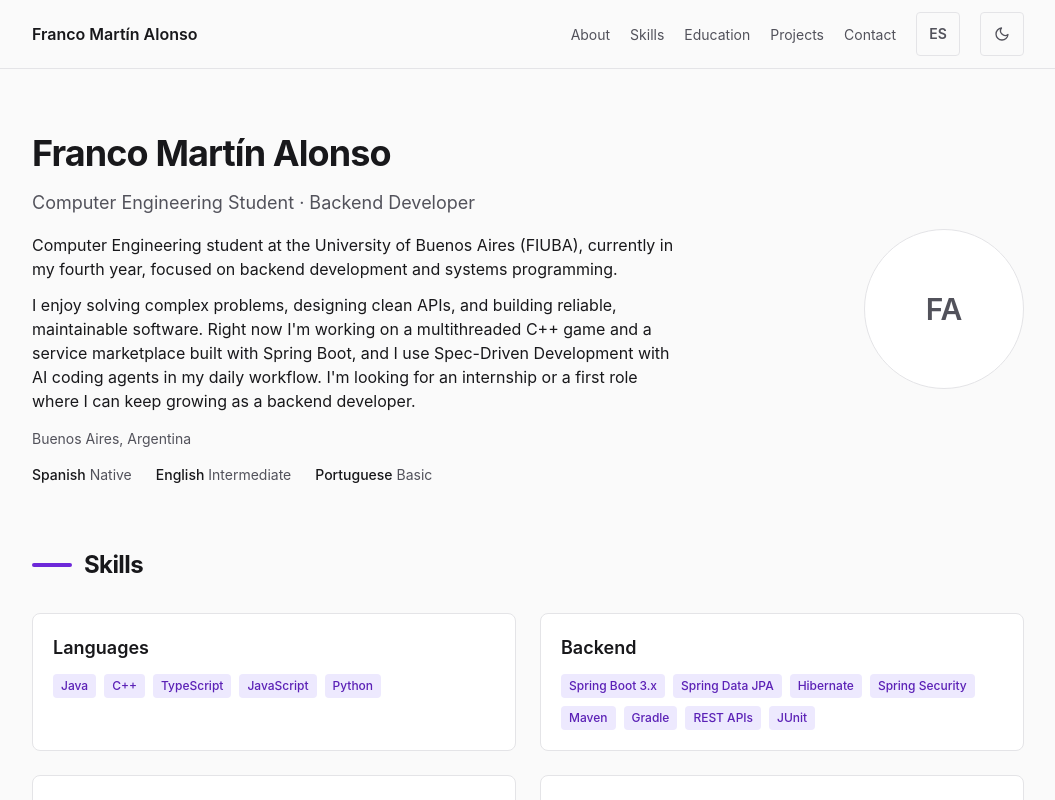
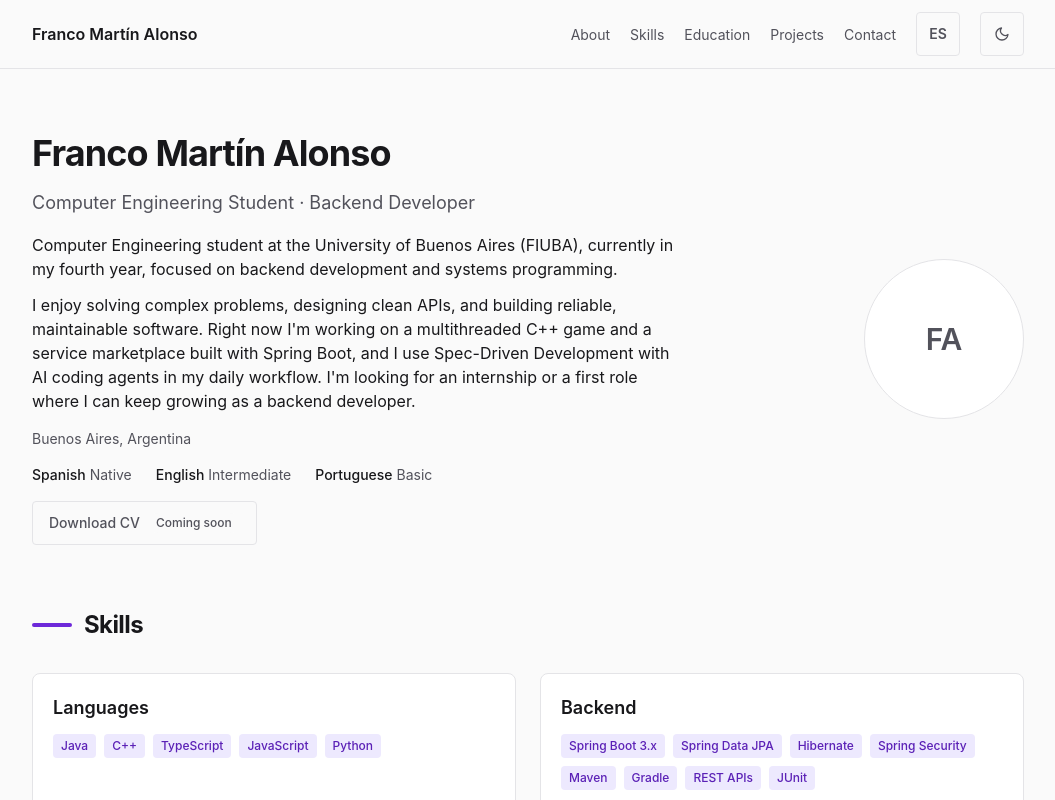
Before and after one commit to MartinAlonso333/MartinAlonso333.github.io, a Next.js app: page / in a window 1280 px wide. Shown: the top 800 px of the page, without its empty margins (112-1167 px from the left). Built offline with nearby package versions, Linux system fonts and the light colour scheme.

Commit message:
Agregar workflow de despliegue y README, alinear documentación

```diff
--- a/specs/001-portfolio-profesional/contracts/static-export.contract.md
+++ b/specs/001-portfolio-profesional/contracts/static-export.contract.md
@@ -15,7 +15,7 @@ Cubre Restricciones Adicionales de la constitución, FR-012, FR-016 y SC-009.
 
 ## Contenido de `out/` (salida publicable)
 
-- `index.html` — la página única, en español (`<html lang="es">`).
+- `index.html` — la página única, en inglés (`<html lang="en">`).
 - Assets con hash en `_next/static/`.
 - Recursos de `public/` copiados (foto, CV, favicon) cuando existan.
 - MUST NOT incluirse ningún artefacto de desarrollo (`node_modules/`, `.next/`,
--- a/specs/001-portfolio-profesional/tasks.md
+++ b/specs/001-portfolio-profesional/tasks.md
@@ -135,11 +135,11 @@ Proyecto único en la raíz del repositorio. Paths: `src/`, `public/`,
 
 **Independent Test**: El botón de CV no lleva a error; alternar tema funciona, persiste y no parpadea (quickstart V5/V4).
 
-- [ ] T027 [US6] Add the CV download button to `src/components/Hero.tsx` using `content.cv`: si `cv.available === false`, el botón no conduce a error ni a enlace roto (atributo deshabilitado o `href` a ancla de reserva); si está disponible, enlaza a `cv.url` (FR-011, contract invariante 5)
+- [x] T027 [US6] Add the CV download button to `src/components/Hero.tsx` using `content.cv`: si `cv.available === false`, el botón no conduce a error ni a enlace roto (atributo deshabilitado o `href` a ancla de reserva); si está disponible, enlaza a `cv.url` (FR-011, contract invariante 5)
 - [x] T028 [P] [US6] Create `src/components/ThemeToggle.tsx` como client component (`'use client'`): `<button>` con etiqueta accesible que describa la acción, ícono SVG con `aria-hidden="true"`, operable por teclado, foco visible (contracts/theme.contract.md, Principio IV)
 - [x] T029 [US6] Integrate ThemeToggle into `src/components/Header.tsx`
 - [x] T030 [US6] Implement theme behavior in `src/components/ThemeToggle.tsx` + `src/lib/theme.ts`: alternar claro/oscuro, escribir `localStorage.theme`, restaurar al cargar, y escuchar cambios de `prefers-color-scheme` solo cuando la preferencia sea `'system'`; evitar hydration mismatch leyendo estado tras montar (FR-013, SC-005, contracts/theme.contract.md)
-- [ ] T031 [P] [US6] Add static assets placeholders in `public/`: `favicon.ico` y carpeta lista para `foto.jpg` y `cv.pdf` (los archivos reales se agregan luego como cambio de contenido; sin enlaces rotos mientras falten)
+- [x] T031 [P] [US6] Add static assets placeholders in `public/`: `favicon.ico` y carpeta lista para `foto.jpg` y `cv.pdf` (los archivos reales se agregan luego como cambio de contenido; sin enlaces rotos mientras falten)
 
 **Checkpoint**: Todas las historias funcionan de forma independiente.
 
@@ -151,7 +151,7 @@ Proyecto único en la raíz del repositorio. Paths: `src/`, `public/`,
 
 **Independent Test**: Cambiar el idioma con el control, verificar que todo el contenido y la interfaz cambian de inmediato sin recargar, que `<html lang>` se actualiza y que la elección persiste tras recargar; con JS deshabilitado se ve inglés (quickstart V8).
 
-- [x] T032 [P] [US7] Create `src/lib/i18n.ts`: constantes `DEFAULT_LANGUAGE = 'es'`, `LANGUAGES`, `LANGUAGE_STORAGE_KEY = 'lang'` y helpers `isLanguage` (type guard) y `pick(text, language)` (contracts/language.contract.md)
+- [x] T032 [P] [US7] Create `src/lib/i18n.ts`: constantes `DEFAULT_LANGUAGE = 'en'` (idioma por defecto: inglés), `LANGUAGES`, `LANGUAGE_STORAGE_KEY = 'lang'` y helpers `isLanguage` (type guard) y `pick(text, language)` (contracts/language.contract.md)
 - [x] T033 [P] [US7] Create `src/content/ui.ts`: diccionario de textos de interfaz bilingüe (`LocalizedText`) — navegación, títulos de sección, etiquetas de estado de proyecto y de repositorio privado, etiquetas de tipo de formación, textos de reserva (foto), metadatos (title/description) y `aria-label` del control de idioma (contracts/language.contract.md, Principio VI)
 - [x] T034 [US7] Create `src/components/LanguageProvider.tsx` (`'use client'`): contexto `{ language, setLanguage, toggle }` y hook `useLanguage()`; el idioma es un almacén externo leído con `useSyncExternalStore` (snapshot del servidor en `DEFAULT_LANGUAGE` para no diferir del HTML pre-renderizado, valor de `localStorage.lang` validado con `isLanguage` en cliente), escribe `document.documentElement.lang` desde un efecto y persiste el cambio en `localStorage.lang` (FR-017, contracts/language.contract.md; depende de T032)
 - [x] T035 [US7] Create `src/components/LanguageToggle.tsx` (`'use client'`): `<button>` con etiqueta accesible localizada, operable por teclado, foco visible y estado comunicado con texto (no solo color); alterna el idioma vía `useLanguage()` (FR-017, Principio IV; depende de T034)
@@ -166,8 +166,8 @@ Proyecto único en la raíz del repositorio. Paths: `src/`, `public/`,
 
 **Purpose**: Despliegue, responsive, accesibilidad, performance y documentación.
 
-- [ ] T038 [P] Create `.github/workflows/deploy.yml` (push a la rama principal): checkout, Node 20 LTS con caché npm, `npm ci`, `npm run build`, `actions/upload-pages-artifact` con `path: out`, `actions/deploy-pages`; permisos `contents: read`, `pages: write`, `id-token: write` (contracts/static-export.contract.md)
-- [ ] T039 [P] Update `README.md` with project description, stack, scripts (`dev`/`build`/`lint`/`typecheck`), structure and deployment notes (Restricciones Adicionales de la constitución)
+- [x] T038 [P] Create `.github/workflows/deploy.yml` (push a la rama principal): checkout, Node 20 LTS con caché npm, `npm ci`, `npm run build`, `actions/upload-pages-artifact` con `path: out`, `actions/deploy-pages`; permisos `contents: read`, `pages: write`, `id-token: write` (contracts/static-export.contract.md)
+- [x] T039 [P] Update `README.md` with project description, stack, scripts (`dev`/`build`/`lint`/`typecheck`), structure and deployment notes (Restricciones Adicionales de la constitución)
 - [ ] T040 [P] Verify responsive layout and cross-browser rendering of the built site (`out/`, served via `npx serve out`) at 320, 375, 768, 1024, 1440 and 1920 px across all sections in `src/components/`, in Chrome and Firefox on desktop and using the browser devtools mobile emulation; treat Safari, Edge and iOS devices as NOT verified (no access to them), and record that as a known limitation; fix any scroll horizontal, overlap or touch targets < 44 px, en ambos idiomas (FR-012, SC-003, SC-008, quickstart V6)
 - [ ] T041 [P] Verify accessibility of `out/index.html`: keyboard operability, visible focus, contrast ≥ 4.5:1, semantic HTML, image `alt`; run axe DevTools and Lighthouse a11y with no A/AA violations, en ambos idiomas (FR-015, SC-006, quickstart V7)
 - [ ] T042 [P] Verify performance budget on locally served `out/`: total transfer < 500 KB and LCP < 2.5 s on mid-tier mobile; confirm no third-party scripts/fonts and that the only client islands are ThemeToggle, LanguageToggle y LanguageProvider (SC-009, Principio II)
--- a/src/app/page.tsx
+++ b/src/app/page.tsx
@@ -19,7 +19,7 @@ export default function Home() {
       <Header />
       <main className="mx-auto max-w-5xl space-y-16 px-4 py-16">
         <section id="about" aria-label={pick(ui.sections.about, language)}>
-          <Hero profile={portfolio.profile} />
+          <Hero profile={portfolio.profile} cv={portfolio.cv} />
         </section>
         <section id="skills" aria-label={pick(ui.sections.skills, language)}>
           <Skills skills={portfolio.skills} />
--- a/src/components/Hero.tsx
+++ b/src/components/Hero.tsx
@@ -4,7 +4,7 @@ import Image from "next/image";
 import { useLanguage } from "@/components/LanguageProvider";
 import { ui } from "@/content/ui";
 import { pick } from "@/lib/i18n";
-import type { Profile } from "@/types/content";
+import type { CvResource, Profile } from "@/types/content";
 
 function getInitials(fullName: string): string {
   const words = fullName.split(/\s+/).filter(Boolean);
@@ -16,7 +16,7 @@ function getInitials(fullName: string): string {
   return `${first}${last}`.toUpperCase();
 }
 
-export function Hero({ profile }: { profile: Profile }) {
+export function Hero({ profile, cv }: { profile: Profile; cv: CvResource }) {
   const { language } = useLanguage();
   const { photo } = profile;
   const summaryParagraphs = pick(profile.summary, language)
@@ -43,6 +43,26 @@ export function Hero({ profile }: { profile: Profile }) {
             </li>
           ))}
         </ul>
+        {cv.available ? (
+          <a
+            href={cv.url}
+            download={cv.fileName}
+            className="inline-flex min-h-11 items-center rounded bg-accent px-4 text-sm font-medium text-accent-foreground transition-colors hover:bg-accent/90 focus-visible:outline-2 focus-visible:outline-offset-2 focus-visible:outline-accent"
+          >
+            {pick(ui.cv.download, language)}
+          </a>
+        ) : (
+          <button
+            type="button"
+            aria-disabled="true"
+            className="inline-flex min-h-11 cursor-not-allowed items-center gap-2 rounded border border-border px-4 text-sm font-medium text-muted-foreground focus-visible:outline-2 focus-visible:outline-offset-2 focus-visible:outline-accent"
+          >
+            {pick(ui.cv.download, language)}
+            <span className="rounded-full bg-background px-2 py-0.5 text-xs">
+              {pick(ui.cv.comingSoon, language)}
+            </span>
+          </button>
+        )}
       </div>
       <div className="shrink-0">
         {photo && photo.available ? (
--- a/src/content/ui.ts
+++ b/src/content/ui.ts
@@ -19,6 +19,10 @@ export interface UiContent {
   sections: Record<SectionKey, LocalizedText>;
   hero: {
     photoPlaceholder: LocalizedText;
+  };
+  cv: {
+    download: LocalizedText;
+    comingSoon: LocalizedText;
   };
   projects: {
     heading: LocalizedText;
@@ -81,6 +85,10 @@ export const ui: UiContent = {
       en: "Placeholder for the profile photo",
     },
   },
+  cv: {
+    download: { es: "Descargar CV", en: "Download CV" },
+    comingSoon: { es: "Próximamente", en: "Coming soon" },
+  },
   projects: {
     heading: { es: "Proyectos", en: "Projects" },
   },
```
Also changed, not shown: 2 other files (tests, documents, lock files or other folders).
